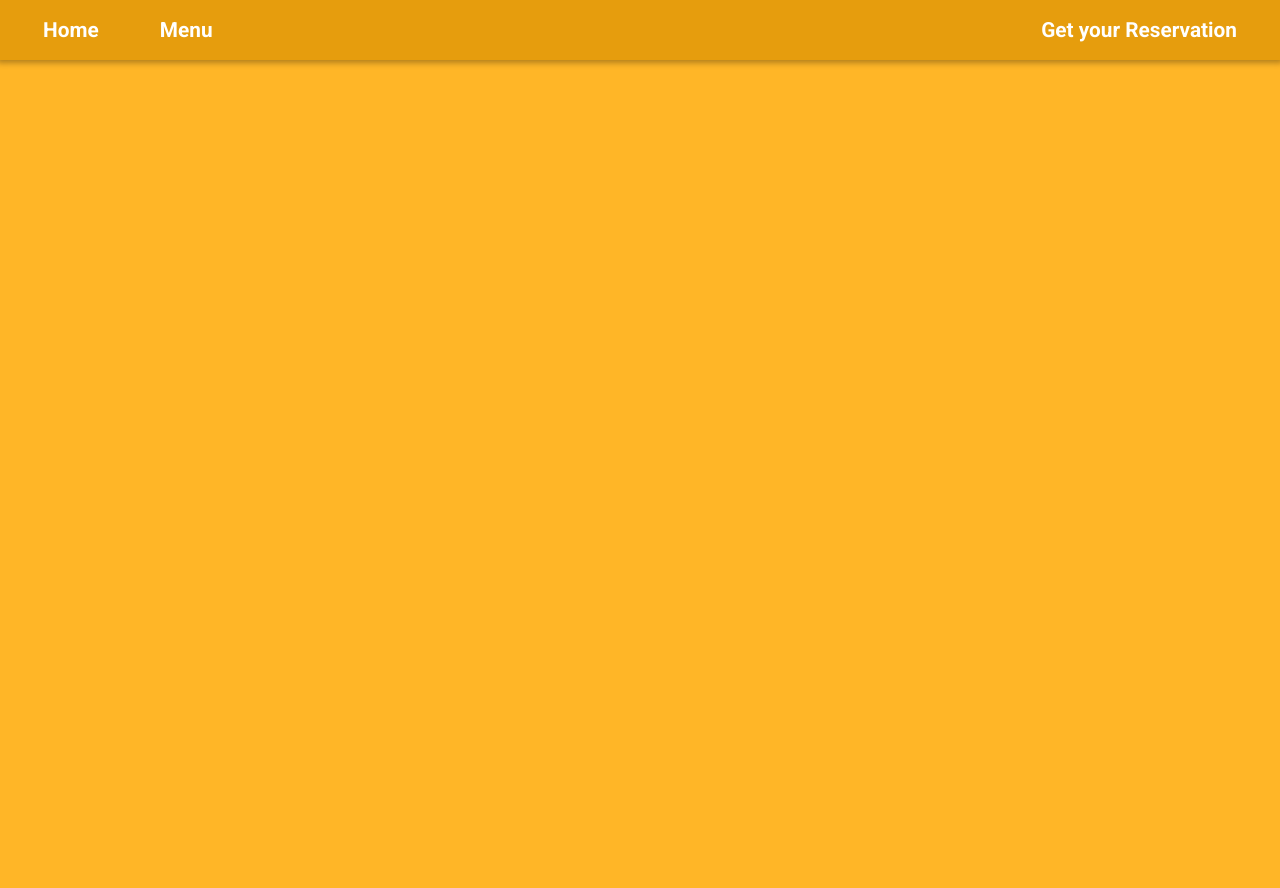
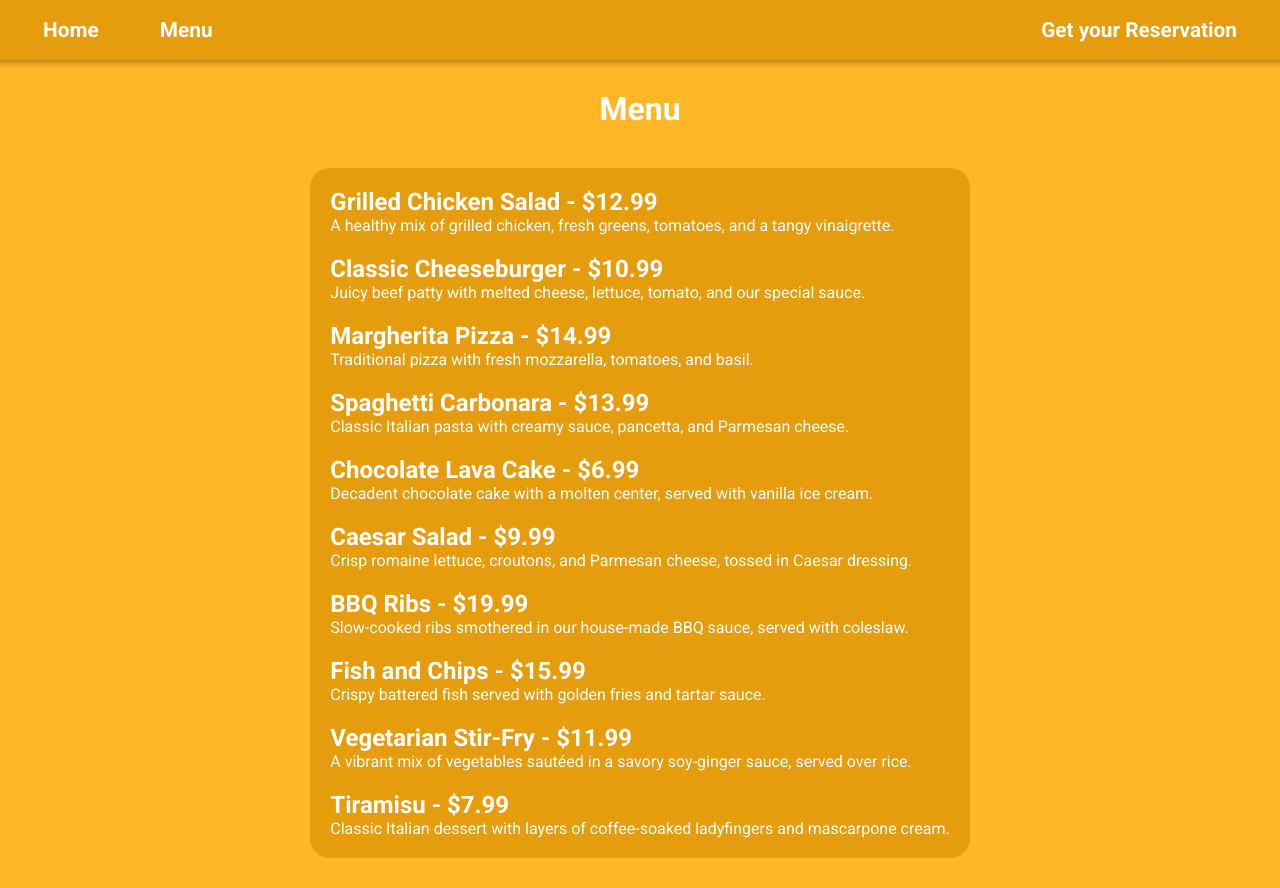
Before and after one commit to Kili196/RestaurantPage, a website built with webpack: page src/index.html in a window 1280 px wide. Before the commit the page ends 800 px from the top, so only its background shows below. Built offline with nearby package versions, Linux system fonts and the light colour scheme; a web font is replaced by a local one.

Commit message:
added styling for menu

```diff
--- a/src/index.html
+++ b/src/index.html
@@ -18,6 +18,86 @@
         <button>Get your Reservation</button>
       </nav>
     </header>
-    <div id="content"></div>
+    <div id="content">
+      <h2>Menu</h2>
+      <section class="menu">
+        <div class="menu-item">
+          <h1>Grilled Chicken Salad - <span class="price">$12.99</span></h1>
+          <p class="description">
+            A healthy mix of grilled chicken, fresh greens, tomatoes, and a
+            tangy vinaigrette.
+          </p>
+        </div>
+
+        <div class="menu-item">
+          <h1>Classic Cheeseburger - <span class="price">$10.99</span></h1>
+          <p class="description">
+            Juicy beef patty with melted cheese, lettuce, tomato, and our
+            special sauce.
+          </p>
+        </div>
+
+        <div class="menu-item">
+          <h1>Margherita Pizza - <span class="price">$14.99</span></h1>
+          <p class="description">
+            Traditional pizza with fresh mozzarella, tomatoes, and basil.
+          </p>
+        </div>
+
+        <div class="menu-item">
+          <h1>Spaghetti Carbonara - <span class="price">$13.99</span></h1>
+          <p class="description">
+            Classic Italian pasta with creamy sauce, pancetta, and Parmesan
+            cheese.
+          </p>
+        </div>
+
+        <div class="menu-item">
+          <h1>Chocolate Lava Cake - <span class="price">$6.99</span></h1>
+          <p class="description">
+            Decadent chocolate cake with a molten center, served with vanilla
+            ice cream.
+          </p>
+        </div>
+        <div class="menu-item">
+          <h1>Caesar Salad - <span class="price">$9.99</span></h1>
+          <p class="description">
+            Crisp romaine lettuce, croutons, and Parmesan cheese, tossed in
+            Caesar dressing.
+          </p>
+        </div>
+
+        <div class="menu-item">
+          <h1>BBQ Ribs - <span class="price">$19.99</span></h1>
+          <p class="description">
+            Slow-cooked ribs smothered in our house-made BBQ sauce, served with
+            coleslaw.
+          </p>
+        </div>
+
+        <div class="menu-item">
+          <h1>Fish and Chips - <span class="price">$15.99</span></h1>
+          <p class="description">
+            Crispy battered fish served with golden fries and tartar sauce.
+          </p>
+        </div>
+
+        <div class="menu-item">
+          <h1>Vegetarian Stir-Fry - <span class="price">$11.99</span></h1>
+          <p class="description">
+            A vibrant mix of vegetables sautéed in a savory soy-ginger sauce,
+            served over rice.
+          </p>
+        </div>
+
+        <div class="menu-item">
+          <h1>Tiramisu - <span class="price">$7.99</span></h1>
+          <p class="description">
+            Classic Italian dessert with layers of coffee-soaked ladyfingers and
+            mascarpone cream.
+          </p>
+        </div>
+      </section>
+    </div>
   </body>
 </html>
--- a/src/index.js
+++ b/src/index.js
@@ -1,2 +1 @@
 import "./styles.css"
-console.log("Hiii")
--- a/src/styles.css
+++ b/src/styles.css
@@ -45,3 +45,28 @@ nav button {
 nav button:hover {
   background-color: var(--main-color);
 }
+
+#content {
+  display: flex;
+  justify-content: center;
+  align-items: center;
+  flex-direction: column;
+  gap: 40px;
+  margin: 30px;
+}
+
+#content h2 {
+  font-size: 2rem;
+  color: white;
+}
+
+.menu {
+  display: flex;
+  flex-direction: column;
+  justify-content: center;
+  gap: 20px;
+  background-color: var(--secondary-color);
+  padding: 20px;
+  border-radius: 20px;
+  color: white;
+}
```
Also changed, not shown: src/menu.js (added, +7 -0 lines).
